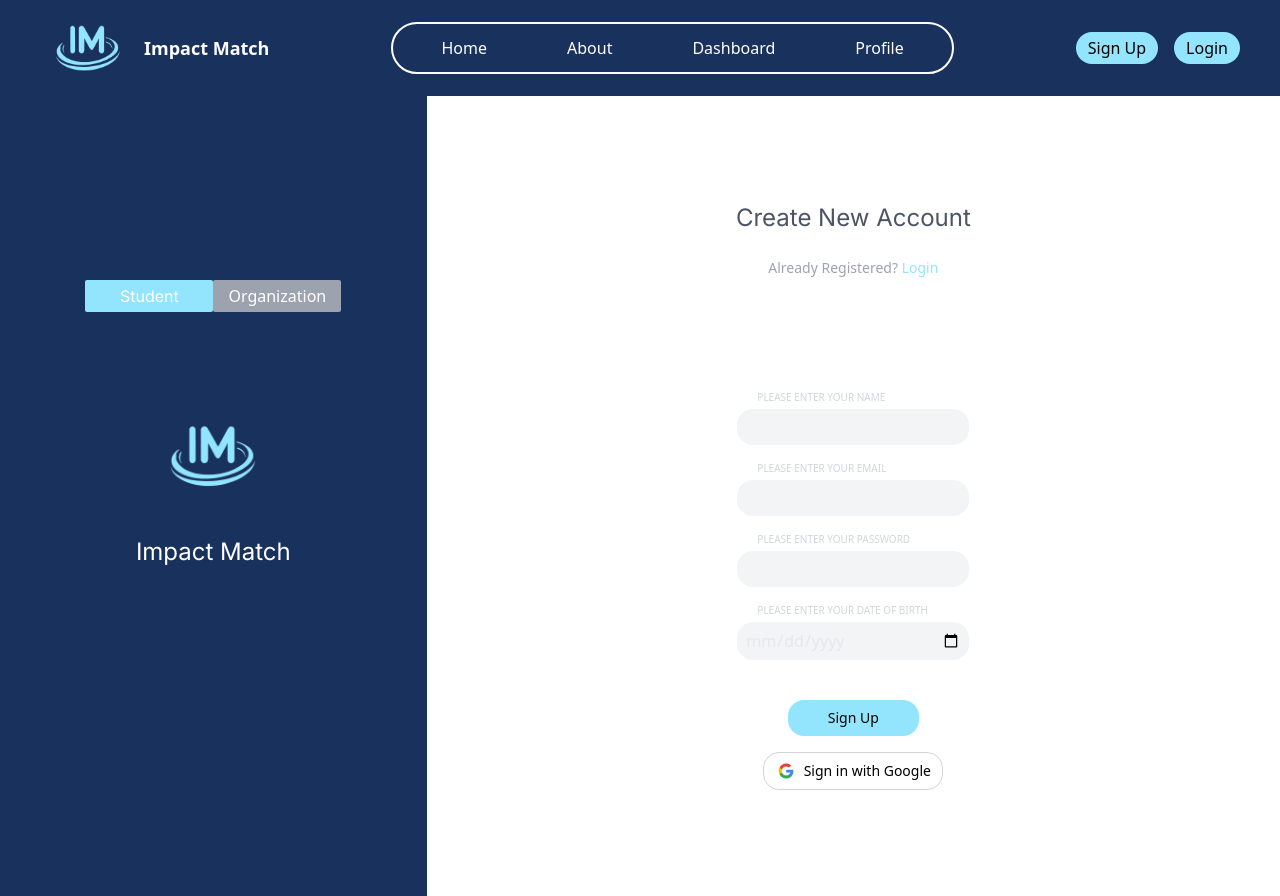
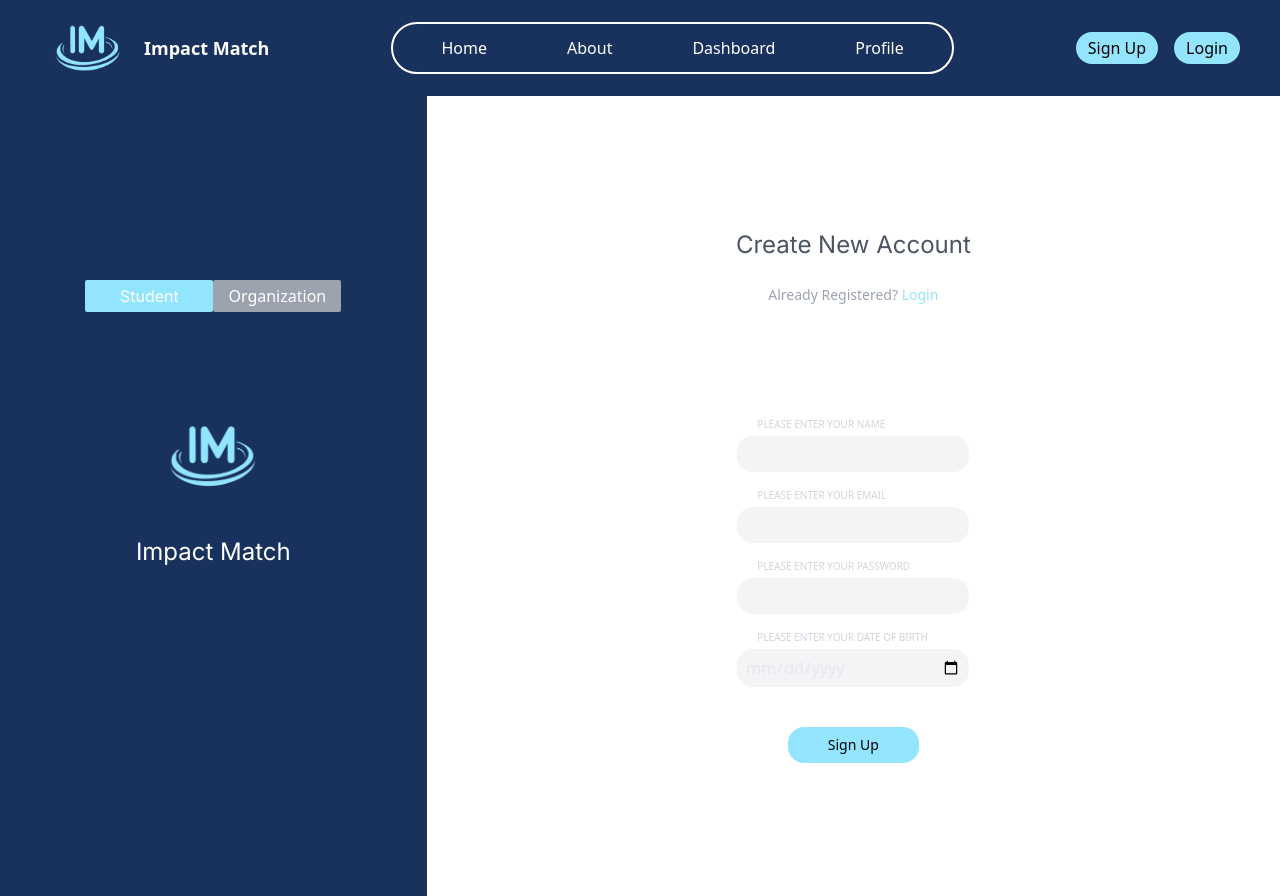
Before and after one commit to Impact-Match/Impact-Match, a React (Create React App) app in the folder frontend/: page /signup in a window 1280 px wide. Built offline with nearby package versions, Linux system fonts and the light colour scheme.

Commit message:
resolve signup style change

```diff
--- a/frontend/src/Signup.js
+++ b/frontend/src/Signup.js
@@ -1,6 +1,7 @@
 import React, { useState } from 'react';
 import icon from './assets/ImpactMatchLogo_Transparent.png';
 import googleIcon from './assets/google.png';
+import { Link } from 'react-router-dom';
 
 const Signup = () => {
     const [userType, setUserType] = useState('student');
@@ -34,7 +35,7 @@ const Signup = () => {
                     {/* Right Section */}
                     <div className="w-full md:w-2/3 p-10 flex flex-col items-center justify-center">
                     <h2 className="text-2xl mb-6 text-gray-600 text-center font-inter">Create New Account</h2>
-                    <p className="text-sm mb-28 text-gray-400 text-center">Already Registered? <button className="text-lightBlue">Login</button></p>
+                    <p className="text-sm mb-28 text-gray-400 text-center">Already Registered? <Link to="/login" className="text-lightBlue">Login</Link></p>
                         {userType === 'student' ? (
                             <form className="w-full space-y-4">
                                 <div className="flex flex-col items-center">
@@ -71,12 +72,6 @@ const Signup = () => {
                                         className="w-[17%] py-2 bg-lightBlue text-black rounded-2xl text-sm mt-6"
                                     >
                                         Sign Up
-                                    </button>
-                                </div>
-                                <div className="flex justify-center mt-4">
-                                    <button className="min-w-[180px] py-2 flex items-center justify-center bg-white text-black border border-gray-300 rounded-2xl text-sm">
-                                        <img src={googleIcon} alt="Google Icon" className="w-5 h-5 mr-2" />
-                                        Sign in with Google
                                     </button>
                                 </div>
                             </form>
@@ -118,12 +113,6 @@ const Signup = () => {
                                         Sign Up
                                     </button>
                                 </div>
-                                <div className="flex justify-center mt-4">
-                                    <button className="min-w-[180px] py-2 flex items-center justify-center bg-white text-black border border-gray-300 rounded-2xl text-sm">
-                                        <img src={googleIcon} alt="Google Icon" className="w-5 h-5 mr-2" />
-                                        Sign in with Google
-                                    </button>
-                                </div>
                             </form>
                         )}
                     </div>
```
